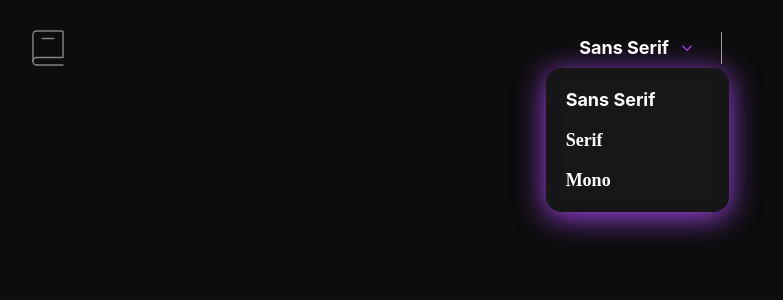
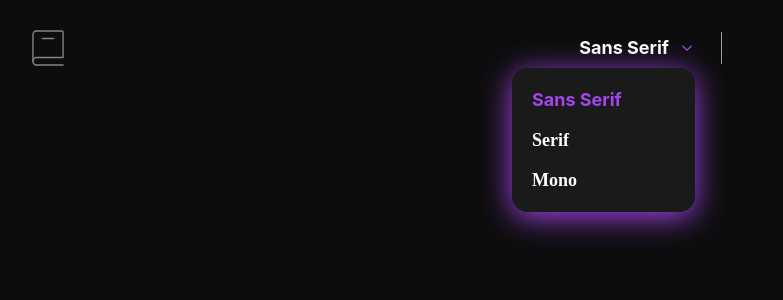
Before and after one commit to Hugo-Farias/dictionary-web-app, a React (Vite) app: page / in a window 1280 px wide. Shown: the top 300 px of the page, without its empty margins (250-1033 px from the left). Built offline with nearby package versions, Linux system fonts and the light colour scheme; a web font is replaced by a local one.

Commit message:
fix dropdown menu missalignment when switching fonts + more QoL improvements

```diff
--- a/src/components/FontSelector.scss
+++ b/src/components/FontSelector.scss
@@ -14,10 +14,14 @@
   @include flex-center;
   font-weight: 700;
   border-radius: 3rem;
+  padding-left: 30rem;
   margin-left: auto;
 
+  & .font-current {
+    display: flex;
+    justify-content: flex-end;
+
     & > span {
-    position: relative;
       @include button-style;
       @include flex-center;
       font-size: 1.8rem;
@@ -26,7 +30,6 @@
       &:hover {
         @include hover-effect;
       }
-
       & > img {
         width: 1.6rem;
         height: 0.6rem;
@@ -42,17 +45,17 @@
       @include flex-center;
       flex-direction: column;
       gap: 1.6rem;
-    align-items: flex-start;
       padding: 2rem;
       list-style: none;
       min-width: 14.3rem;
-    height: auto;
       top: 5rem;
       border-radius: 1.6rem;
-    backdrop-filter: blur(1rem);
-    background-color: rgba($window-color, 60%);
+      backdrop-filter: blur(0.5rem);
+      background-color: rgba($window-color, 80%);
+
+      &:not(.hide) {
         box-shadow: 0 0.5rem 3rem $primary-color;
-    z-index: -1;
+      }
 
       & > li {
         width: 100%;
@@ -60,6 +63,10 @@
 
         &:hover {
           @include hover-effect;
+        }
+      }
+      & .active {
+        color: $primary-color;
       }
     }
   }
--- a/src/components/FontSelector.tsx
+++ b/src/components/FontSelector.tsx
@@ -23,13 +23,18 @@ const FontSelector = function () {
   };
 
   const handleOptionClick = (option: fontObj) => {
+    if (option.id === selectedOption.id) return;
     setSelectedOption(option);
     setIsHidden(true);
   };
 
   const ListRender = fonts.map((value) => {
     return (
-      <li key={value.id} onClick={() => handleOptionClick(value)}>
+      <li
+        key={value.id}
+        className={value.id === selectedOption.id ? "active" : ""}
+        onClick={() => handleOptionClick(value)}
+      >
         <span style={{ fontFamily: value.cssValue }}>{value.name}</span>
       </li>
     );
@@ -37,6 +42,7 @@ const FontSelector = function () {
 
   return (
     <div className="font-selector">
+      <div className="font-current">
         <span
           onClick={handleToggleClick}
           style={{ fontFamily: selectedOption.cssValue }}
@@ -46,6 +52,7 @@ const FontSelector = function () {
         </span>
         <ul className={isHidden ? "hide" : ""}>{ListRender}</ul>
       </div>
+    </div>
   );
 };
 
```
Lines whose indentation alone changed are shown as unchanged.
